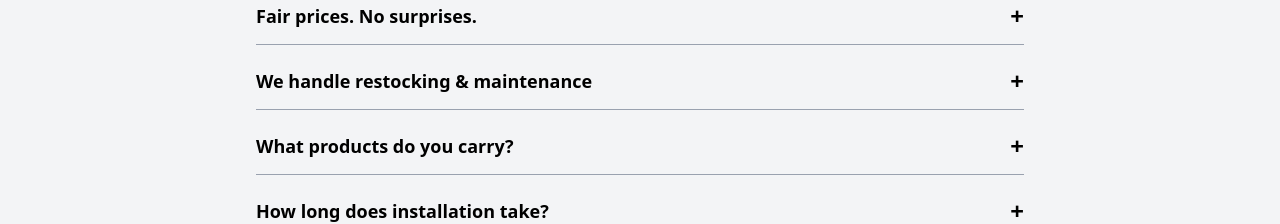
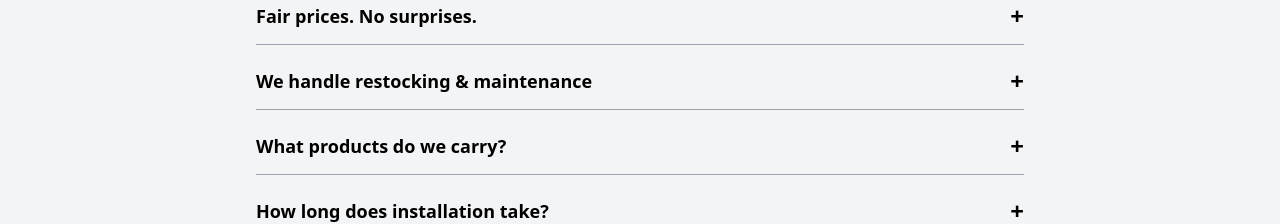
Before and after one commit to Malikishome/PopNDrop, a React (Vite) app: page / in a window 1280 px wide. Shown: the part 1200-1424 px from the top of the page. Built offline with nearby package versions, Linux system fonts and the light colour scheme; no server answers.

Commit message:
Updated the about us page.

```diff
--- a/src/About.jsx
+++ b/src/About.jsx
@@ -34,7 +34,7 @@ function About() {
                     Our team regularly restocks and maintains every machine. If something breaks,
                     we fix it — fast. You'll never deal with an empty or broken machine.
                 </ExpandAbout>
-                <ExpandAbout title="What products do you carry?">
+                <ExpandAbout title="What products do we carry?">
                     We stock a curated mix of snacks, beverages, and healthy options. We can also
                     customize the product selection based on your location's preferences.
                 </ExpandAbout>
```
